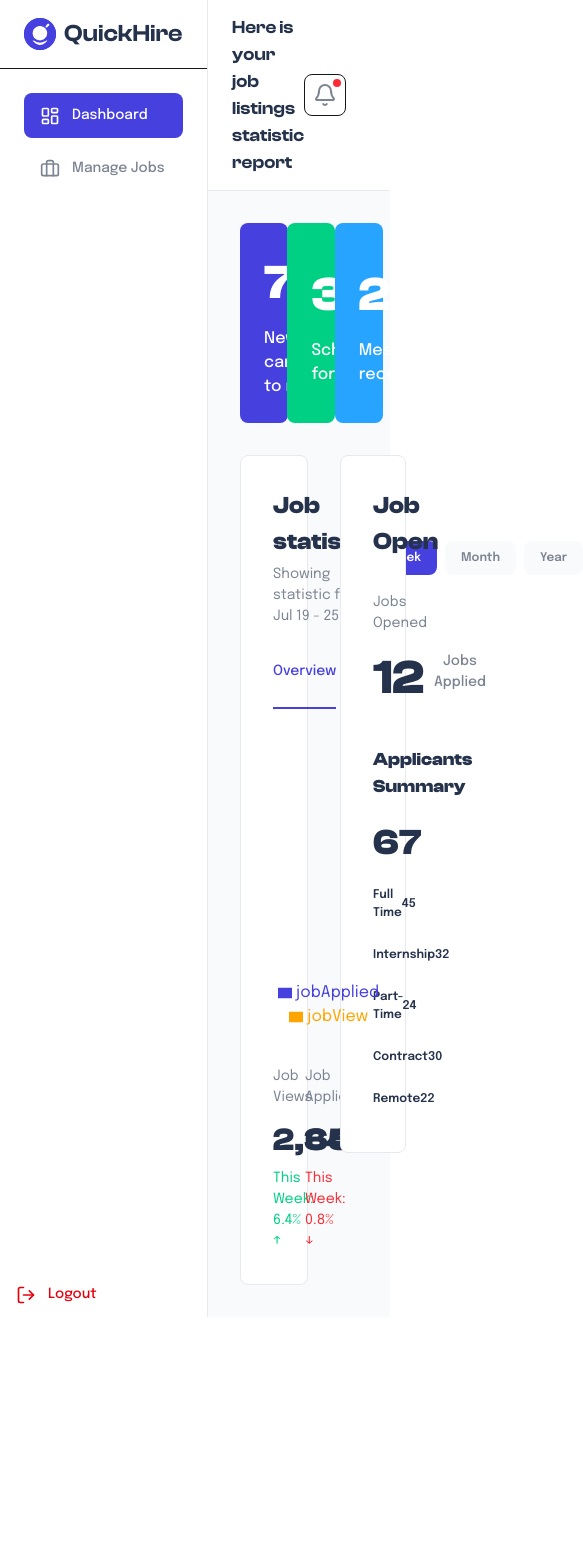
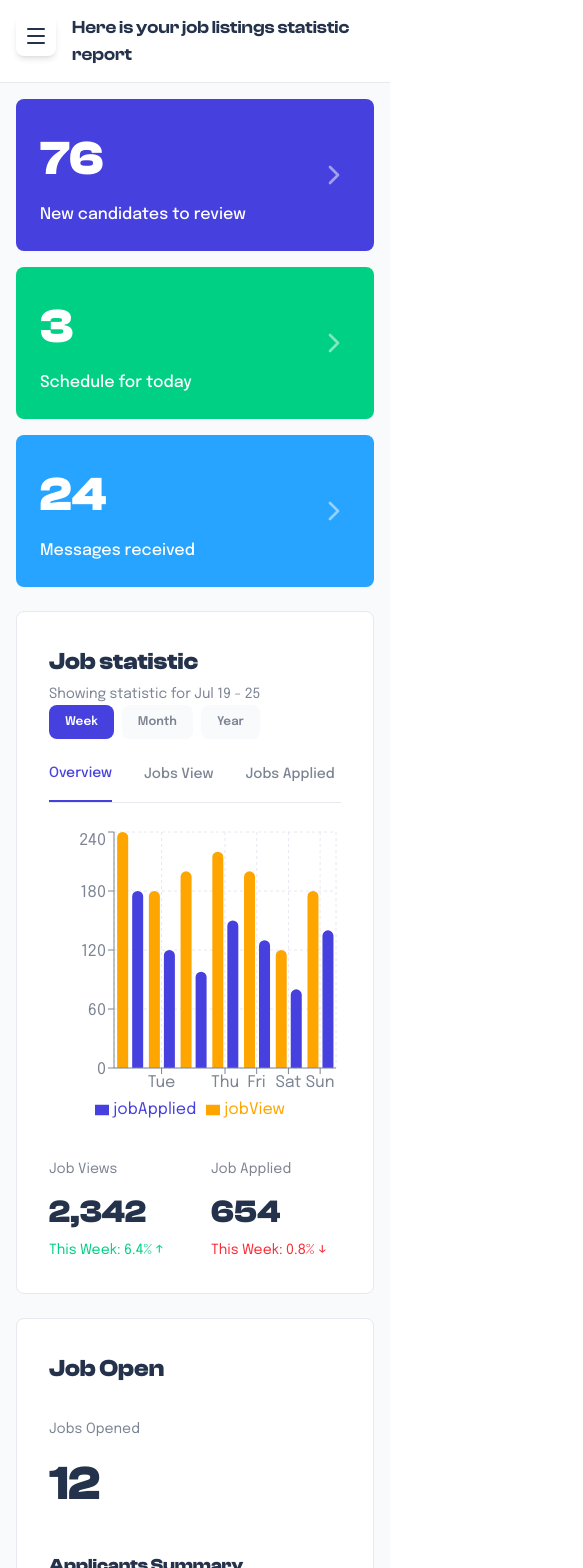
Before and after one commit to Shovon96/quick-hire, a Next.js app in the folder quick_hire_frontend/: page /admin/dashboard in a window 390 px wide. Shown: the top 1568 px of the page, 583 px wide, since content can reach past the window. Before the commit the page ends 1317 px from the top, so only its background shows below. Built offline with nearby package versions, Linux system fonts and the light colour scheme.

Commit message:
dashboard responsive done

```diff
--- a/quick_hire_frontend/src/app/admin/dashboard/page.tsx
+++ b/quick_hire_frontend/src/app/admin/dashboard/page.tsx
@@ -1,5 +1,7 @@
 'use client';
 
+import { useState } from 'react';
+import { Menu } from 'lucide-react';
 import Sidebar from '../../components/dashboard/Sidebar';
 import DashboardHeader from '../../components/dashboard/DashboardHeader';
 import StatCard from '../../components/dashboard/StatCard';
@@ -7,20 +9,31 @@ import JobStatistics from '../../components/dashboard/JobStatistics';
 import JobOpenSummary from '../../components/dashboard/JobOpenSummary';
 
 export default function DashboardPage() {
+    const [sidebarOpen, setSidebarOpen] = useState(false);
+
     return (
-        <div className="flex bg-gray-50 min-h-screen">
+        <div className="flex flex-col lg:flex-row bg-gray-50 min-h-screen">
+            {/* Mobile Menu Button */}
+            <button
+                onClick={() => setSidebarOpen(true)}
+                className="lg:hidden fixed top-4 left-4 z-30 p-2 bg-white rounded-lg shadow-md hover:bg-gray-50"
+                aria-label="Open menu"
+            >
+                <Menu size={24} className="text-[#25324B]" />
+            </button>
+
             {/* Sidebar */}
-            <Sidebar />
+            <Sidebar isOpen={sidebarOpen} onClose={() => setSidebarOpen(false)} />
 
             {/* Main Content */}
-            <div className="flex-1">
+            <div className="flex-1 w-full">
                 {/* Header */}
                 <DashboardHeader />
 
                 {/* Content */}
-                <div className="p-8">
+                <div className="p-4 sm:p-6 lg:p-8">
                     {/* Stat Cards */}
-                    <div className="grid grid-cols-3 gap-6 mb-8">
+                    <div className="grid grid-cols-1 sm:grid-cols-2 lg:grid-cols-3 gap-4 sm:gap-6 mb-6 sm:mb-8">
                         <StatCard
                             number="76"
                             label="New candidates to review"
@@ -39,14 +52,14 @@ export default function DashboardPage() {
                     </div>
 
                     {/* Main Grid */}
-                    <div className="grid grid-cols-3 gap-8">
+                    <div className="grid grid-cols-1 lg:grid-cols-3 gap-6 sm:gap-8">
                         {/* Left Column - Job Statistics */}
-                        <div className="col-span-2">
+                        <div className="lg:col-span-2">
                             <JobStatistics />
                         </div>
 
                         {/* Right Column - Job Open Summary */}
-                        <div className="col-span-1">
+                        <div className="lg:col-span-1">
                             <JobOpenSummary />
                         </div>
                     </div>
--- a/quick_hire_frontend/src/app/admin/manage-jobs/page.tsx
+++ b/quick_hire_frontend/src/app/admin/manage-jobs/page.tsx
@@ -1,7 +1,7 @@
 'use client';
 
 import { useState } from 'react';
-import { Plus } from 'lucide-react';
+import { Plus, Menu } from 'lucide-react';
 import Sidebar from '../../components/dashboard/Sidebar';
 import DashboardHeader from '../../components/dashboard/DashboardHeader';
 import JobsTable from '../../components/dashboard/JobsTable';
@@ -10,6 +10,7 @@ import PostJobForm from '../../components/dashboard/PostJobForm';
 export default function ManageJobsPage() {
     const [showPostForm, setShowPostForm] = useState(false);
     const [refreshKey, setRefreshKey] = useState(0);
+    const [sidebarOpen, setSidebarOpen] = useState(false);
 
     const handlePostSuccess = () => {
         setShowPostForm(false);
@@ -17,32 +18,41 @@ export default function ManageJobsPage() {
     };
 
     return (
-        <div className="flex bg-gray-50 min-h-screen">
+        <div className="flex flex-col lg:flex-row bg-gray-50 min-h-screen">
+            {/* Mobile Menu Button */}
+            <button
+                onClick={() => setSidebarOpen(true)}
+                className="lg:hidden fixed top-4 left-4 z-30 p-2 bg-white rounded-lg shadow-md hover:bg-gray-50"
+                aria-label="Open menu"
+            >
+                <Menu size={24} className="text-[#25324B]" />
+            </button>
+
             {/* Sidebar */}
-            <Sidebar />
+            <Sidebar isOpen={sidebarOpen} onClose={() => setSidebarOpen(false)} />
 
             {/* Main Content */}
-            <div className="flex-1">
+            <div className="flex-1 w-full">
                 {/* Header */}
                 <DashboardHeader />
 
                 {/* Content */}
                 {!showPostForm ? (
-                    <div className="p-8">
+                    <div className="p-4 sm:p-6 lg:p-8">
                         {/* Page Header */}
-                        <div className="flex items-center justify-between mb-8">
+                        <div className="flex flex-col sm:flex-row items-start sm:items-center justify-between gap-4 sm:gap-6 mb-6 sm:mb-8">
                             <div>
-                                <h1 style={{ fontFamily: 'var(--font-clash)' }} className="text-[32px] font-bold text-[#25324B] mb-2">
+                                <h1 style={{ fontFamily: 'var(--font-clash)' }} className="text-2xl sm:text-3xl lg:text-[32px] font-bold text-[#25324B] mb-2">
                                     Manage Jobs
                                 </h1>
-                                <p className="font-epilogue text-[#7C8493] text-[14px]">
+                                <p className="font-epilogue text-[#7C8493] text-sm sm:text-base">
                                     View and manage all your job listings
                                 </p>
                             </div>
 
                             <button
                                 onClick={() => setShowPostForm(true)}
-                                className="flex items-center cursor-pointer gap-2 bg-[#4640DE] text-white font-epilogue font-semibold text-[14px] px-6 py-3"
+                                className="flex items-center cursor-pointer gap-2 bg-[#4640DE] text-white font-epilogue font-semibold text-sm sm:text-base px-4 sm:px-6 py-2 sm:py-3 rounded hover:bg-[#3730c3] transition-colors whitespace-nowrap"
                             >
                                 <Plus size={20} />
                                 Post a Job
@@ -50,10 +60,12 @@ export default function ManageJobsPage() {
                         </div>
 
                         {/* Jobs Table */}
-                        <JobsTable key={refreshKey} />
+                        <div className="overflow-x-auto">
+                            <JobsTable key={refreshKey} />
+                        </div>
                     </div>
                 ) : (
-                    <div className="p-8">
+                    <div className="p-4 sm:p-6 lg:p-8">
                         <PostJobForm
                             onClose={() => setShowPostForm(false)}
                             onSuccess={handlePostSuccess}
--- a/quick_hire_frontend/src/app/components/dashboard/DashboardHeader.tsx
+++ b/quick_hire_frontend/src/app/components/dashboard/DashboardHeader.tsx
@@ -4,7 +4,7 @@ import { Bell } from 'lucide-react';
 
 export default function DashboardHeader() {
     return (
-        <div className="bg-white border-b border-[#E8E8F0] px-6 py-3.5 flex items-center justify-between">
+        <div className="bg-white pl-18 lg:pl-0 border-b border-[#E8E8F0] px-6 py-3.5 flex items-center justify-between">
             <div>
                 <h1 style={{ fontFamily: 'var(--font-clash)' }} className="text-[18px] font-semibold text-[#25324B]">
                    Here is your job listings statistic report
@@ -12,7 +12,7 @@ export default function DashboardHeader() {
             </div>
 
                 {/* Notifications */}
-                <button className="relative p-2 hover:bg-gray-50 rounded-lg transition-colors mr-5 border">
+                <button className="hidden md:block relative p-2 hover:bg-gray-50 rounded-lg transition-colors mr-5 border">
                     <Bell size={24} className="text-[#7C8493]" />
                     <span className="absolute top-1 right-1 w-2 h-2 bg-red-500 rounded-full"></span>
                 </button>
--- a/quick_hire_frontend/src/app/components/dashboard/JobStatistics.tsx
+++ b/quick_hire_frontend/src/app/components/dashboard/JobStatistics.tsx
@@ -19,7 +19,7 @@ export default function JobStatistics() {
     return (
         <div className="bg-white rounded-lg border border-[#E8E8F0] p-8">
             {/* Header */}
-            <div className="flex items-center justify-between mb-6">
+            <div className="lg:flex items-center justify-between mb-6">
                 <div>
                     <h2 style={{ fontFamily: 'var(--font-clash)' }} className="text-[24px] font-bold text-[#25324B] mb-1">
                         Job statistic
--- a/quick_hire_frontend/src/app/components/dashboard/Sidebar.tsx
+++ b/quick_hire_frontend/src/app/components/dashboard/Sidebar.tsx
@@ -4,9 +4,15 @@ import Link from 'next/link';
 import { usePathname } from 'next/navigation';
 import Image from 'next/image';
 import logoIcon from "../../../../public/assets/logoIcon.png";
-import { LayoutDashboard, Briefcase, LogOut } from 'lucide-react';
+import { LayoutDashboard, Briefcase, LogOut, Menu, X } from 'lucide-react';
+import { useState } from 'react';
 
-export default function Sidebar() {
+interface SidebarProps {
+    isOpen?: boolean;
+    onClose?: () => void;
+}
+
+export default function Sidebar({ isOpen = true, onClose }: SidebarProps) {
     const pathname = usePathname();
 
     const isActive = (path: string) => pathname === path;
@@ -31,8 +37,8 @@ export default function Sidebar() {
         }
     };
 
-    return (
-        <div className="w-64 bg-white border-r border-[#E8E8F0] min-h-screen flex flex-col">
+    const sidebarContent = (
+        <>
             {/* Logo */}
             <Link href="/">
                 <div className="flex items-center gap-2 px-6 py-4 border-b">
@@ -47,6 +53,7 @@ export default function Sidebar() {
             <nav className="flex-1 p-6 space-y-2">
                 <Link
                     href="/admin/dashboard"
+                    onClick={onClose}
                     className={`flex items-center gap-3 px-4 py-3 rounded-lg font-epilogue text-[14px] font-medium transition-colors ${isActive('/admin/dashboard')
                         ? 'bg-[#4640DE] text-white'
                         : 'text-[#7C8493] hover:bg-gray-50'
@@ -58,6 +65,7 @@ export default function Sidebar() {
 
                 <Link
                     href="/admin/manage-jobs"
+                    onClick={onClose}
                     className={`flex items-center gap-3 px-4 py-3 rounded-lg font-epilogue text-[14px] font-medium transition-colors ${isActive('/admin/manage-jobs')
                         ? 'bg-[#4640DE] text-white'
                         : 'text-[#7C8493] hover:bg-gray-50'
@@ -71,6 +79,30 @@ export default function Sidebar() {
                 <LogOut size={20} />
                 Logout
             </button>
-        </div>
+        </>
+    );
+
+    return (
+        <>
+            {/* Desktop Sidebar */}
+            <div className="hidden lg:flex w-64 bg-white border-r border-[#E8E8F0] min-h-screen flex-col">
+                {sidebarContent}
+            </div>
+
+            {/* Mobile Drawer */}
+            {isOpen && (
+                <>
+                    {/* Overlay */}
+                    <div
+                        className="fixed inset-0 bg-opacity-50 z-40 lg:hidden"
+                        onClick={onClose}
+                    />
+                    {/* Drawer */}
+                    <div className="fixed left-0 top-0 h-full w-64 bg-white z-50 lg:hidden flex flex-col shadow-lg">
+                        {sidebarContent}
+                    </div>
+                </>
+            )}
+        </>
     );
 }
```
